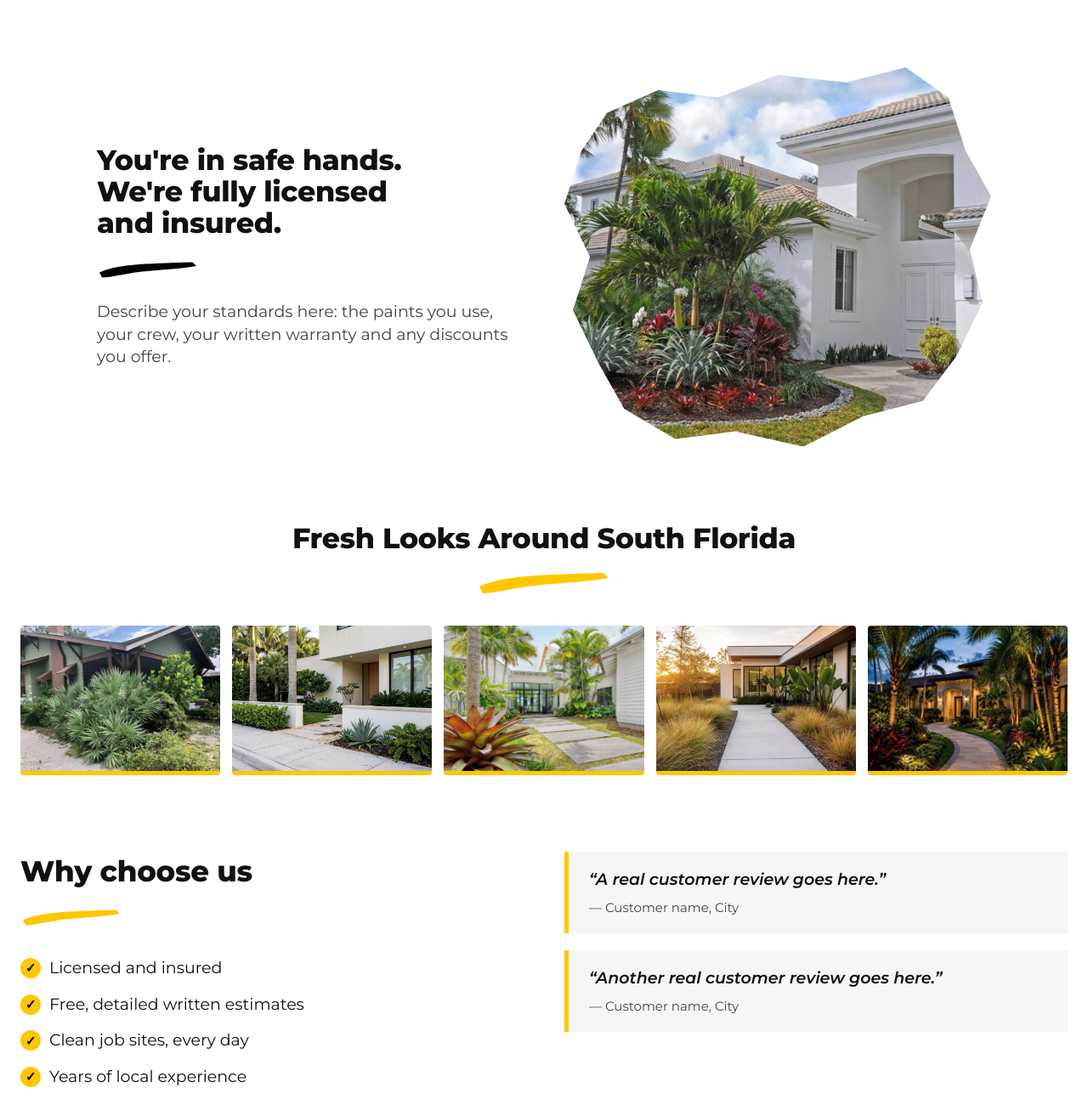
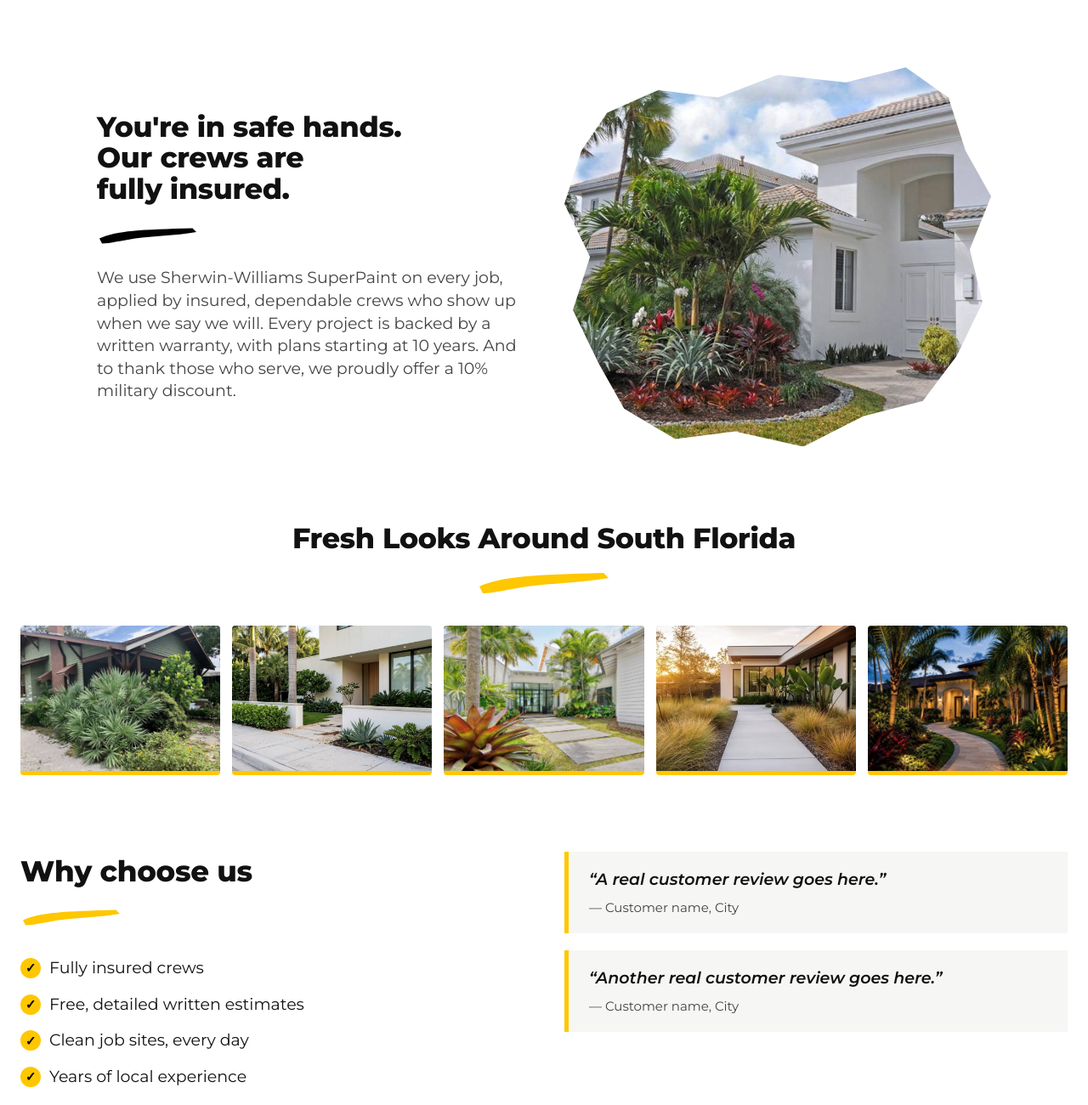
Before and after one commit to emi1yb0ck/boxx-painting-website, a plain HTML site: page index.html in a window 1280 px wide. Shown: the part 1740-3040 px from the top of the page at 85% size. Drawn offline with Linux system fonts and the light colour scheme.

Commit message:
Add standards, update insurance wording

```diff
--- a/index.html
+++ b/index.html
@@ -143,9 +143,9 @@
   <!-- ===== INSURANCE / TRUST ===== -->
   <section class="split split-right">
     <div class="split-text left">
-      <h2>You're in safe hands.<br>We're fully licensed<br>and insured.</h2>
+      <h2>You're in safe hands.<br>Our crews are<br>fully insured.</h2>
       <svg class="brush-line dark small" viewBox="0 0 160 40" aria-hidden="true"><path d="M4 26 C30 14 70 12 150 10 L156 16 C120 22 90 22 60 26 C40 29 20 34 8 34 Z"/></svg>
-      <p>Describe your standards here: the paints you use, your crew, your written warranty and any discounts you offer.</p>
+      <p>We use Sherwin-Williams SuperPaint on every job, applied by insured, dependable crews who show up when we say we will. Every project is backed by a written warranty, with plans starting at 10 years. And to thank those who serve, we proudly offer a 10% military discount.</p>
     </div>
     <div class="split-image blob">
       <img src="images/white-home.jpg" alt="A white two-story home with a tile roof and palm trees" width="1100" height="716" loading="lazy">
@@ -171,7 +171,7 @@
       <h2>Why choose us</h2>
       <svg class="brush-line small" viewBox="0 0 160 40" aria-hidden="true"><path d="M4 26 C30 14 70 12 150 10 L156 16 C120 22 90 22 60 26 C40 29 20 34 8 34 Z"/></svg>
       <ul class="checks">
-        <li>Licensed and insured</li>
+        <li>Fully insured crews</li>
         <li>Free, detailed written estimates</li>
         <li>Clean job sites, every day</li>
         <li>Years of local experience</li>
@@ -240,7 +240,7 @@
       <div>
         <h4>About Us</h4>
         <a href="#about">Our company</a>
-        <a href="#why">License and insurance</a>
+        <a href="#why">Insurance &amp; warranty</a>
         <a href="#reviews">Customer testimonials</a>
         <a href="#">Privacy Policy</a>
       </div>
```
